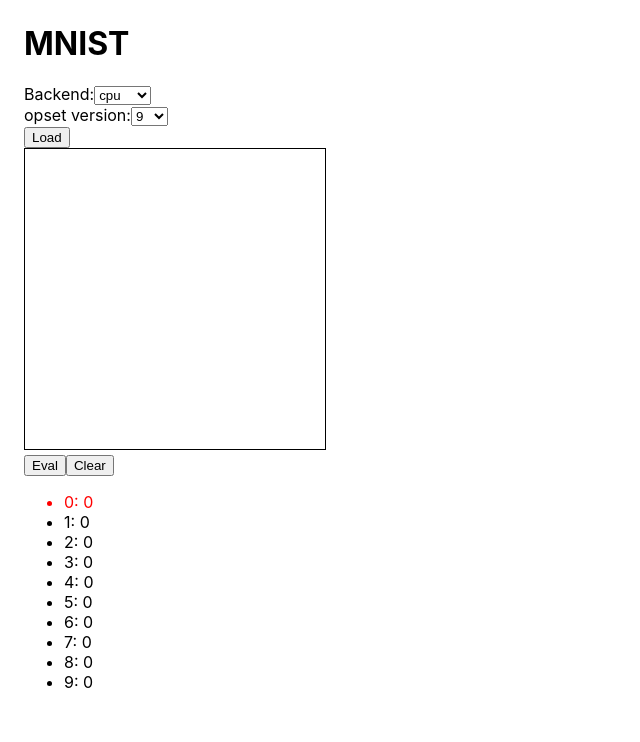
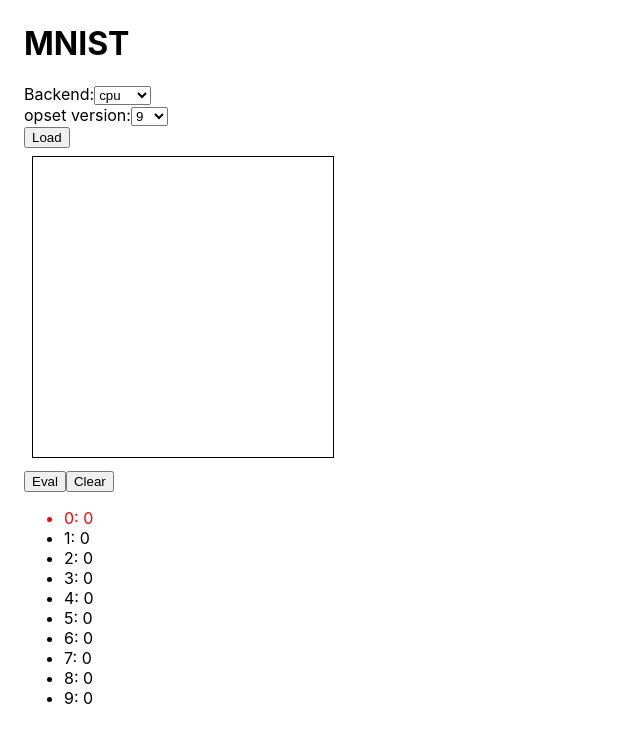
Before and after one commit to hayashikun/demo4onnxjs, a React (Create React App) app: page /mnist in a window 1280 px wide. Shown: the top 742 px of the page, without its empty margins (0-640 px from the left). Built offline with nearby package versions, Linux system fonts and the light colour scheme.

Commit message:
Update model and fix small

```diff
--- a/src/components/MnistPage.tsx
+++ b/src/components/MnistPage.tsx
@@ -84,12 +84,12 @@
 
             <DrawableCanvas
                 ref={canvasRef}
-                style={{border: "1px solid black"}}
+                style={{border: "1px solid black", margin: "8px"}}
                 displayHeight={300}
                 displayWidth={300}
                 dataHeight={28}
                 dataWidth={28}
-                lineWidth={10}
+                lineWidth={15}
             />
             <button onClick={evaluate}>Eval</button>
             <button onClick={clearCanvas}>Clear</button>
```
Also changed, not shown: 1 other file (tests, documents, lock files or other folders).
